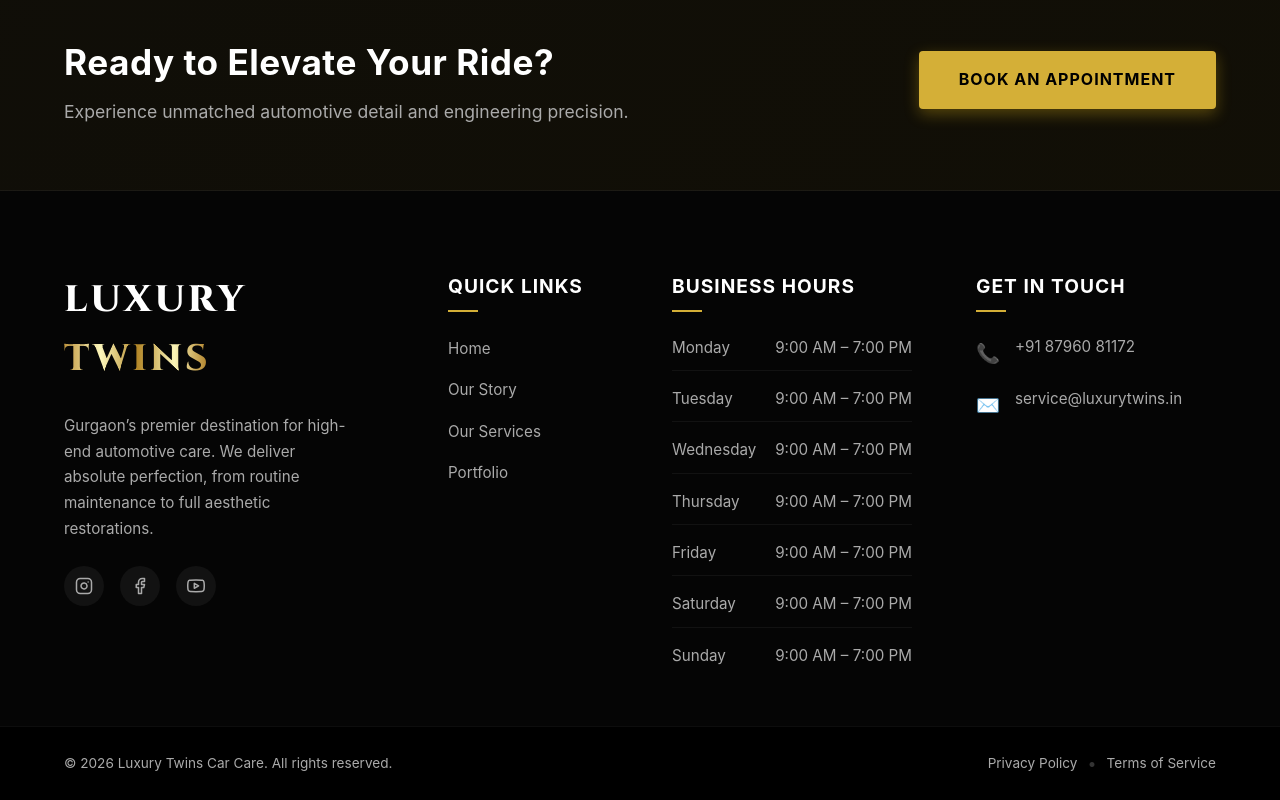
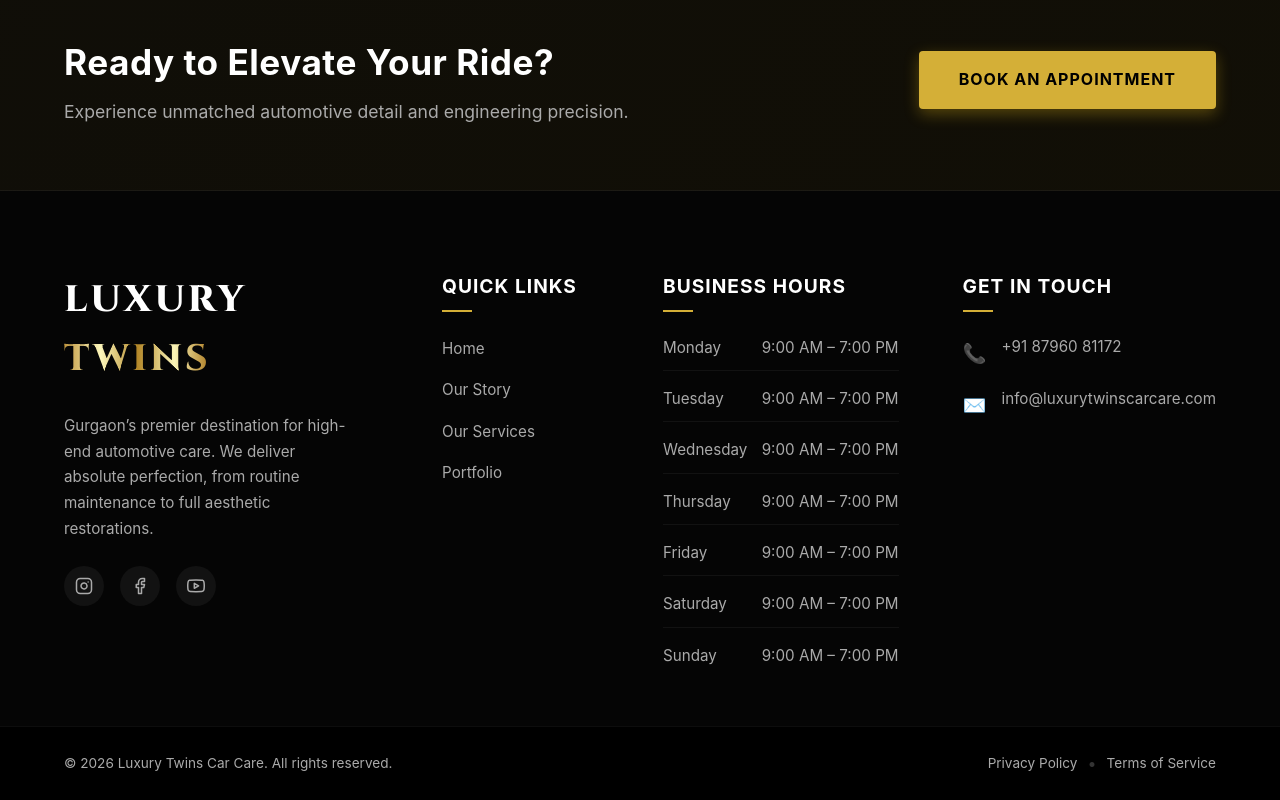
Before and after one commit to tanishrawat3001/luxury-twins-carcare, a React (Vite) app: page /#/service/svc-ac in a window 1280 px wide. Shown: the part 1635-2435 px from the top of the page. Built offline with nearby package versions, Linux system fonts and the light colour scheme.

Commit message:
Update contact email to info@luxurytwinscarcare.com

```diff
--- a/src/components/Footer.jsx
+++ b/src/components/Footer.jsx
@@ -119,7 +119,7 @@ const Footer = () => {
             </div>
             <div className="contact-item">
               <span className="contact-icon">✉️</span>
-              <p><a href="mailto:info@luxurytwinscarcare.com" className="hover-gold">service@luxurytwins.in</a></p>
+              <p><a href="mailto:info@luxurytwinscarcare.com" className="hover-gold">info@luxurytwinscarcare.com</a></p>
             </div>
           </motion.div>
 
```
